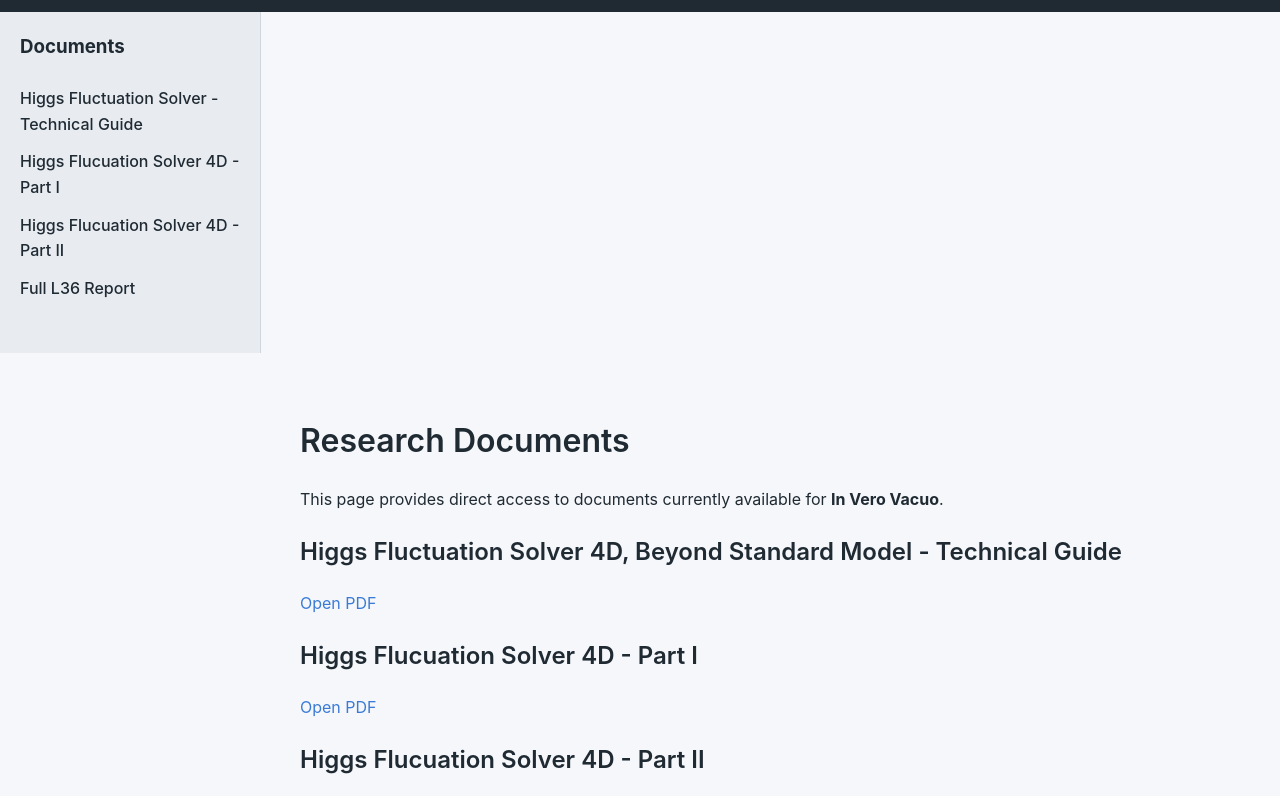
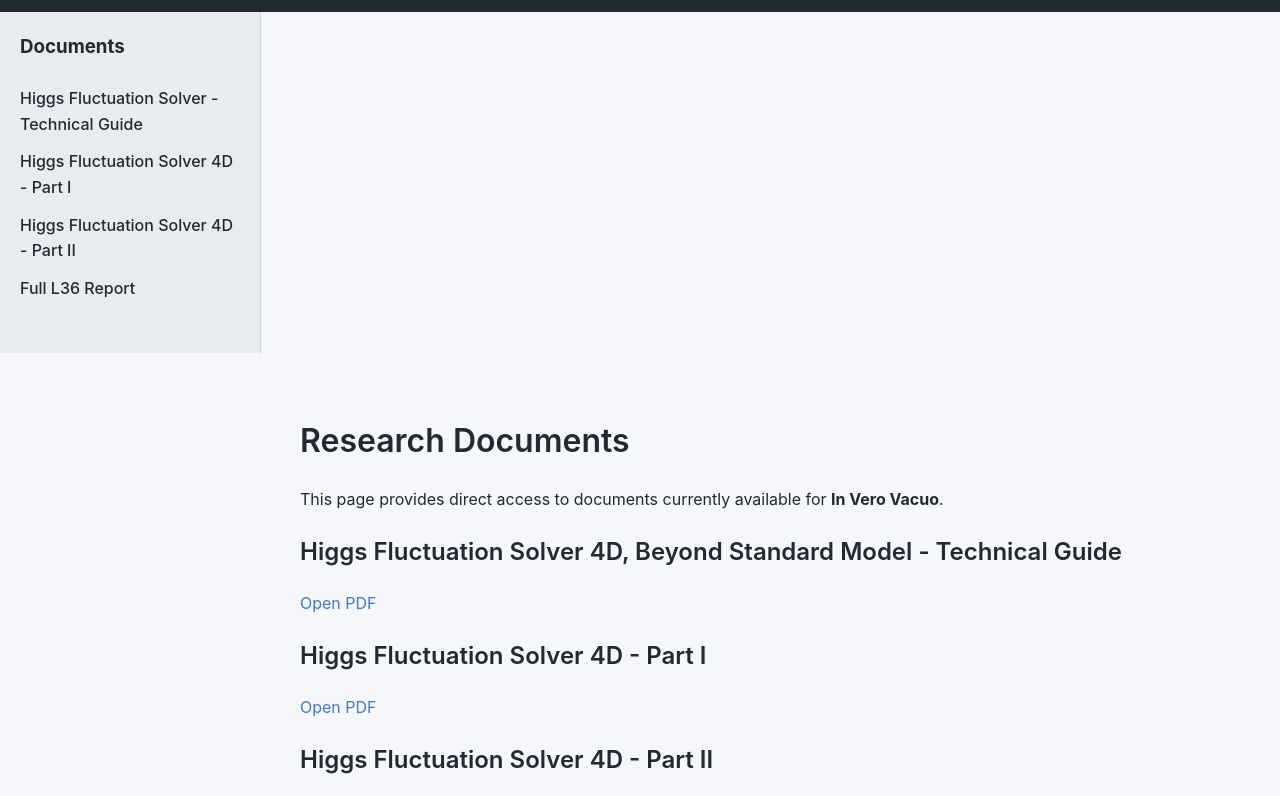
Before and after one commit to merrittscook1955-ctrl/in-vero-vacuo, a plain HTML site: page docs.html in a window 1280 px wide. Shown: the part 151-947 px from the top of the page. Drawn offline with Linux system fonts and the light colour scheme.

Commit message:
Fix spelling of 'Flucuation' to 'Fluctuation'

```diff
--- a/docs.html
+++ b/docs.html
@@ -30,8 +30,8 @@
     <h3>Documents</h3>
     <ul>
       <li><a href="#higgs">Higgs Fluctuation Solver - Technical Guide</a></li>
-      <li><a href="#gauge">Higgs Flucuation Solver 4D - Part I</a></li>
-      <li><a href="#matching">Higgs Flucuation Solver 4D - Part II</a></li>
+      <li><a href="#gauge">Higgs Fluctuation Solver 4D - Part I</a></li>
+      <li><a href="#matching">Higgs Fluctuation Solver 4D - Part II</a></li>
       <li><a href="#fullreport">Full L36 Report</a></li>
     </ul>
   </div>
@@ -51,16 +51,16 @@
       </a>
     </p>
 
-    <h2 id="gauge">Higgs Flucuation Solver 4D - Part I</h2>
+    <h2 id="gauge">Higgs Fluctuation Solver 4D - Part I</h2>
     <p>
       <a href="assets/pdf/Higgs_Fluctuation_Solver_4D_Part_one.pdf" target="_blank">
         Open PDF
       </a>
     </p>
 
-    <h2 id="matching">Higgs Flucuation Solver 4D - Part II</h2>
+    <h2 id="matching">Higgs Fluctuation Solver 4D - Part II</h2>
     <p>
-      <a href="assets/pdf/Higgs_Flucuation_Solver_Part_II.pdf" target="_blank">
+      <a href="assets/pdf/Higgs_Flucuation_Solver_Part_two.pdf" target="_blank">
         Open PDF
       </a>
     </p>
```
